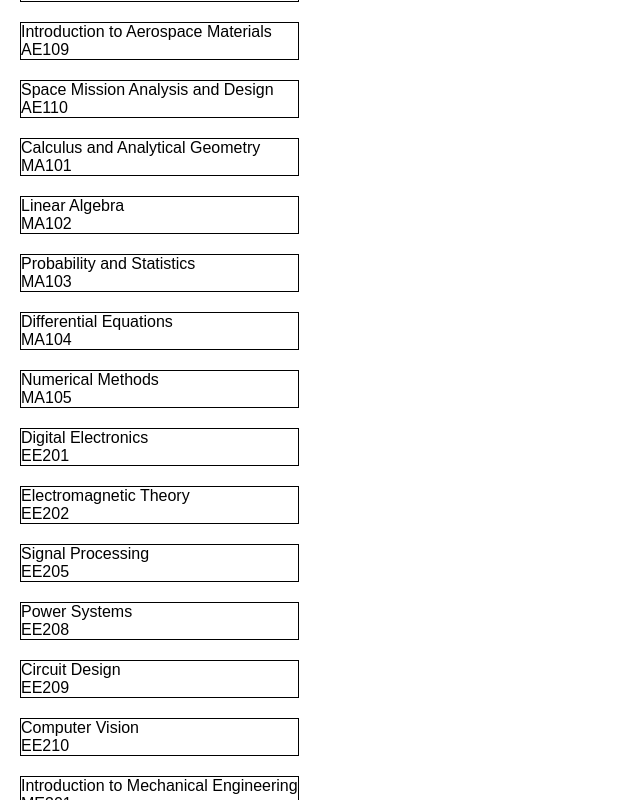
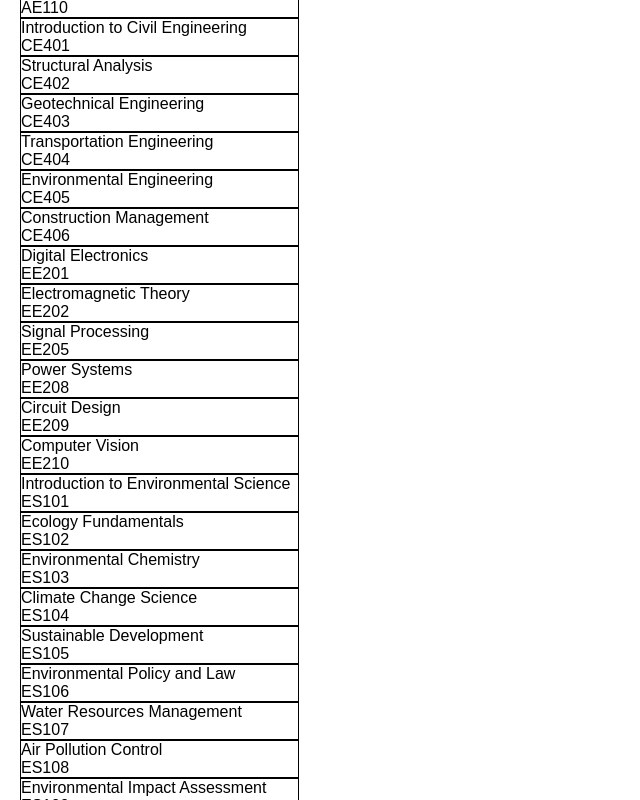
Before and after one commit to Chinoscode111/Degree_Planner_frontend, a React (Create React App) app: page /progress in a window 1280 px wide. Shown: the part 720-1520 px from the top of the page, without its empty margins (0-640 px from the left). Built offline with nearby package versions, Linux system fonts and the light colour scheme.

Commit message:
fixed the filter glitch

```diff
--- a/src/App.js
+++ b/src/App.js
@@ -1,14 +1,24 @@
-import React from "react";
+import React, { createContext } from "react";
 import AppRouter from "./AppRouter";
 import {HTML5Backend} from 'react-dnd-html5-backend'
 import {DndProvider} from 'react-dnd';
+import data from './data.json';
+
+export const Context = createContext();
 
 
 const App = () => {
+
+    const [courseData, setCourseData] = React.useState(data);
+
+
     return(
+
+        <Context.Provider value={{courseData, setCourseData}}>
         <DndProvider backend={HTML5Backend}>
         <AppRouter />
         </DndProvider>
+        </Context.Provider>
     )
 }
 
--- a/src/components/DegreeProgress/CreateLabel.jsx
+++ b/src/components/DegreeProgress/CreateLabel.jsx
@@ -1,24 +1,29 @@
-import React from 'react'
+import React, { useContext } from 'react'
 import { useDrag } from 'react-dnd';
+import { Context } from '../../App';
 
 export const ItemTypes = {
-    COMPONENT: 'component'
+    COMPONENT: 'component',
+    COURSES: 'courses'
 }
 
 const CreateLabel = ({course}) => {
 
+    // const {courseData, setCourseData} = useContext(Context);
 
 
-    const [{isDragging}, drag] = useDrag(() => ({
+
+    const [{opacity}, drag] = useDrag(() => ({
         type: ItemTypes.COMPONENT,
         item: {course},
         collect: (monitor) => ({
-            isDragging: !!monitor.isDragging()
+            opacity: !!monitor.isDragging() ? 0.5 : 1
         })
     }))
 
+
     return(
-        <div className="load-courses--label" key={course.code} ref={drag} style={{border: "1px solid black"}} >
+        <div className="load-courses--label" key={course.code} ref={drag} style={{border: "1px solid black", opacity}} >
             <p>{course.title}</p>
             <p>{course.code}</p>
         </div>
--- a/src/components/DegreeProgress/LoadCourses.js
+++ b/src/components/DegreeProgress/LoadCourses.js
@@ -1,29 +1,22 @@
-import React from "react"
-import data from "../../data.json"
-import CreateLabel from "./CreateLabel"
+import React, { useContext } from "react"
+import CreateLabel, { ItemTypes } from "./CreateLabel"
+import { useDrop } from "react-dnd"
+import { Context } from "../../App"
+import { useEffect } from "react"
 
 const LoadCourses = () =>{
 
-    const courses = data
+    const {courseData, setCourseData} = useContext(Context);
+
+    const courses = courseData;
+    courses.sort((a, b) => a.code.localeCompare(b.code));
+    console.log("coursesData", courseData);
+
 
     const [coursesList, setCoursesList] = React.useState(courses.map(course => (
         {...course, toggle: true}
     )))
-    console.log("courses list", coursesList);
-
-
-    function createLabel(dict){
-        console.log("creating label")
-        return(
-            <CreateLabel course={dict}/>
-        )
-    }
-
-
-
-    const [displayCourses, setDisplayCourses] = React.useState(coursesList.map(course => (
-        createLabel(course)
-    )))
+    // console.log("courses list", coursesList);
 
 
 
@@ -40,9 +33,7 @@ const LoadCourses = () =>{
         setCoursesList(updatedCoursesList)
 
         const filteredCourses = updatedCoursesList.filter(course => course.toggle);
-        setDisplayCourses(filteredCourses.map(course =>
-            createLabel(course)
-        ))
+        setCourseData(filteredCourses);
     }
 
 
@@ -57,14 +48,15 @@ const LoadCourses = () =>{
         const { value } = event.target;
         setSelctedSemester(value)
         const filteredCourses = courses.filter(
-            course => course.semester == value
+            course => course.semester === value
         )
-        setDisplayCourses(filteredCourses.map(course => createLabel(course)));
+        setCourseData(filteredCourses);
+        console.log("filteredCourses", filteredCourses);
     }
 
     function clearCheckSemester(){
         setSelctedSemester(null)
-        setDisplayCourses(courses.map(course => createLabel(course)));
+        setCourseData(courses);
     }
 
 
@@ -135,11 +127,11 @@ const LoadCourses = () =>{
 
         var newCourseList = coursesList
 
-        console.log(checkTag)
+        // console.log(checkTag)
         for (const tag in checkTag){
             const name = tag
             const checked = checkTag[tag]
-            console.log("checked", checked)
+            // console.log("checked", checked)
 
 
             const updatedCoursesList = newCourseList.map(course => ({
@@ -153,12 +145,12 @@ const LoadCourses = () =>{
 
 
 
-        console.log(checkYear)
+        // console.log(checkYear)
         for (var i = 1; i<=4; i++){
             const year = i.toString()
             const name = year
             const checked = checkYear[year]
-            console.log("checked", checked)
+            // console.log("checked", checked)
 
 
             const updatedCoursesList = newCourseList.map(course => ({
@@ -168,9 +160,7 @@ const LoadCourses = () =>{
             newCourseList = updatedCoursesList.filter(course => course.toggle)
 
         }
-        setDisplayCourses(newCourseList.map(course => (
-            createLabel(course)
-        )))
+        setCourseData(newCourseList)
 
     }, [checkTag, checkYear])
 
@@ -186,17 +176,33 @@ const LoadCourses = () =>{
         const { value } = event.target;
         setSelectedCredits(value)
         const filteredCourses = courses.filter(
-            course => course.credits == value
+            course => course.credits === value
         )
-        setDisplayCourses(filteredCourses.map(course => createLabel(course)));
+        setCourseData(filteredCourses);
     }
 
 
 
     function clearCheckCredits(){
         setSelectedCredits(null)
-        setDisplayCourses(courses.map(course => createLabel(course)))
+        setCourseData(courses)
     }
+
+    const [, dropCourse] = useDrop(
+        () => ({
+            accept: ItemTypes.COURSES,
+            drop: (item, monitor) => {
+              console.log("course dropped");
+
+
+
+            },
+            collect: (monitor) => ({
+                isOver: !!monitor.isOver(),
+            }),
+        }),
+         // Add fallSem as a dependency
+    );
 
 
 
@@ -221,7 +227,7 @@ const LoadCourses = () =>{
                         name="semester"
                         type="radio"
                         value="spring"
-                        checked={selectedSemester == "spring"}
+                        checked={selectedSemester === "spring"}
                         onChange={handleCheckSemester}
                         className="filter-element"
                     ></input>
@@ -230,7 +236,7 @@ const LoadCourses = () =>{
                         name="semester"
                         type="radio"
                         value="autumn"
-                        checked={selectedSemester == "autumn"}
+                        checked={selectedSemester === "autumn"}
                         onChange={handleCheckSemester}
                         className="filter-element"
                     ></input>
@@ -325,7 +331,7 @@ const LoadCourses = () =>{
                         name="credits"
                         type="radio"
                         value="3"
-                        checked={selectedCredits == "3"}
+                        checked={selectedCredits === "3"}
                         onChange={handleCheckCredits}
                         className="filter-element"
                     ></input>
@@ -334,7 +340,7 @@ const LoadCourses = () =>{
                         name="credits"
                         type="radio"
                         value="6"
-                        checked={selectedCredits == "6"}
+                        checked={selectedCredits === "6"}
                         onChange={handleCheckCredits}
                         className="filter-element"
                     ></input>
@@ -343,16 +349,23 @@ const LoadCourses = () =>{
                         name="credits"
                         type="radio"
                         value="8"
-                        checked={selectedCredits == "8"}
+                        checked={selectedCredits === "8"}
                         onChange={handleCheckCredits}
                         className="filter-element"
                     ></input>
                 </div>
             </div>
 
+            <div className="course-cont" ref={dropCourse}>
 
+            {
+                //cant use useEffect because it cant return anything other than a funcion
 
-            {displayCourses}
+                courseData.map(course => (
+                    <CreateLabel course={course} key={course.code} />
+                ))
+            }
+            </div>
         </div>
 
     )
--- a/src/components/DegreeProgress/SemesterCourses.jsx
+++ b/src/components/DegreeProgress/SemesterCourses.jsx
@@ -1,31 +1,58 @@
-import React, { useState } from 'react'
-import{useDrop} from 'react-dnd';
+import React, { useContext, useState } from 'react'
+import{useDrop, useDrag} from 'react-dnd';
 import { ItemTypes } from './CreateLabel.jsx';
+import { Context } from '../../App.js';
 
 const SemesterCourses = () => {
+
+    const {setCourseData, courseData} = useContext(Context);
 
     const [springSem, setSpringSem] = React.useState([]);
 
     const [fallSem, setFallSem] = useState([]);
 
+    const [courseInfo, setCourseInfo] = useState({});
 
-    const [, drop1] = useDrop(
+    const [, dragFallSem] = useDrag(() => ({
+        type: ItemTypes.COURSES,
+        item: {courseInfo},
+        collect: (monitor) => ({
+            isDragging: !!monitor.isDragging()
+        })
+    }))
+
+    const [, dragSpringSem] = useDrag(() => ({
+        type: ItemTypes.COURSES,
+        item: {courseInfo},
+        collect: (monitor) => ({
+            isDragging: !!monitor.isDragging()
+        })
+    }))
+
+
+
+    const [, dropFallSem] = useDrop(
         () => ({
             accept: ItemTypes.COMPONENT,
             drop: (item, monitor) => {
                 let flag = 0;
+
                 fallSem.map(course => {
                     if(course.code === item.course.code){
                         flag = 1;
                     }
-                })
+                });
 
 
-                if(item.course.semester === "spring"){
+                if(item.course.semester == 'spring'){
                     flag = 1;
                 }
 
-                if(flag === 0) {setFallSem([...fallSem, item.course]);}
+                if(flag === 0) {
+                    setFallSem([...fallSem, item.course]);
+                    // setCourseData([[...courseData.slice(0, courseData.indexOf(item.course)), ...courseData.slice(courseData.indexOf(item.course) + 1)]]);
+                }
+// console.log(courseData);
 
             },
             collect: (monitor) => ({
@@ -35,8 +62,10 @@ const SemesterCourses = () => {
         [fallSem] // Add fallSem as a dependency
     );
 
+    console.log("fall sem",fallSem);
+    console.log("spring sem",springSem);
 
-    const [, drop2] = useDrop(
+    const [, dropSpringSem] = useDrop(
         () => ({
             accept: ItemTypes.COMPONENT,
             drop: (item, monitor) => {
@@ -48,7 +77,7 @@ const SemesterCourses = () => {
                     }
                 })
 
-                if(item.course.semester === "fall"){
+                if(item.course.semester == 'autumn'){
                     flag = 1;
                 }
 
@@ -64,6 +93,10 @@ const SemesterCourses = () => {
         [springSem] // Add fallSem as a dependency
     );
 
+//to drop course back to the list
+
+
+
     const style = {
         width: "10cm",
         height: "fit-content",
@@ -74,20 +107,22 @@ const SemesterCourses = () => {
   return (
     <>
 
-        <div className="fall-sem-cont" ref={drop1} style={style}  >
+        <div className="fall-sem-cont" ref={dropFallSem} style={style}  >
             <h3>Fall Semester</h3>
             {fallSem.map(course => (
-                <div className="course" key={course.code}>
+
+                <div className="course" key={course.code}  ref={dragFallSem} style={{border:"1px solid black"}} >
                     <h3>{course.title}</h3>
                     <p>{course.code}</p>
                 </div>
             ))}
         </div>
 
-        <div className="spring-sem-cont" ref={drop2} style={style}  >
+        <div className="spring-sem-cont" ref={dropSpringSem}  style={style}  >
             <h3>Spring Semester</h3>
             {springSem.map(course => (
-                <div className="course" key={course.code}>
+
+                <div className="course" ref={dragSpringSem}  key={course.code}>
                     <h3>{course.title}</h3>
                     <p>{course.code}</p>
                 </div>
```
